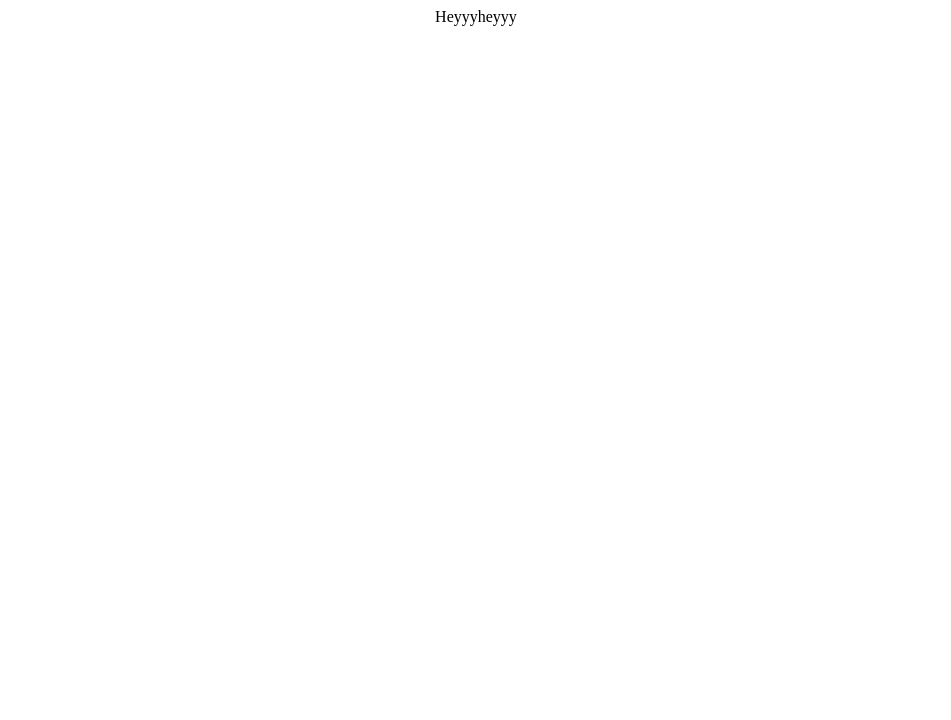
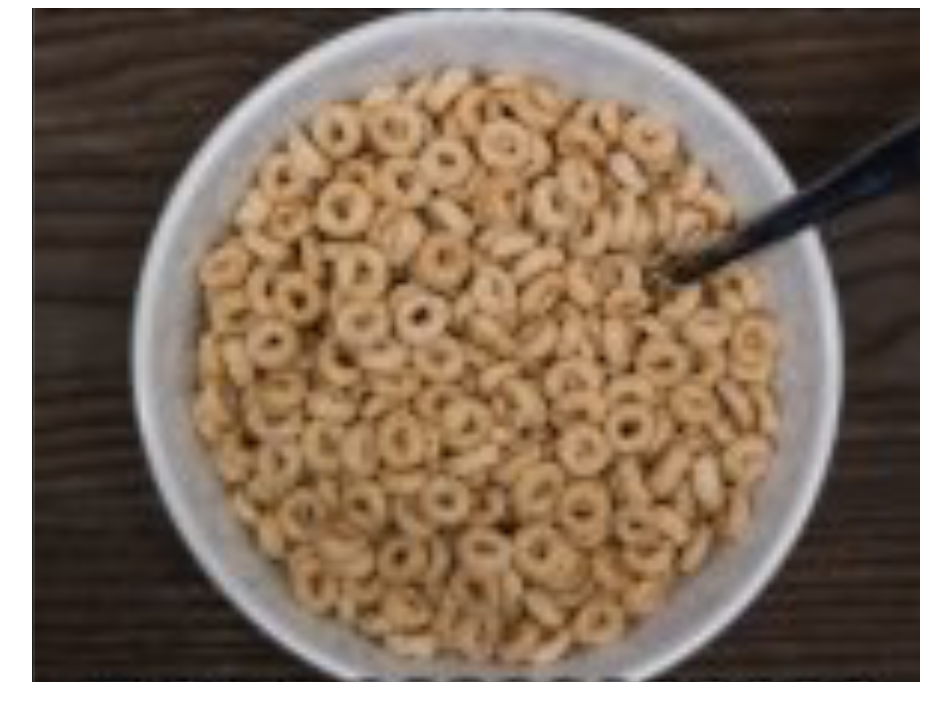
Before and after one commit to mkh7878/pythonchallenge, a plain HTML site: page index.html in a window 1280 px wide. Shown: the whole page, without its empty margins (164-1115 px from the left). Drawn offline with Linux system fonts and the light colour scheme.

Commit message:
Update index.html

```diff
--- a/index.html
+++ b/index.html
@@ -7,7 +7,7 @@
 <body>
 
     <div style="text-align:center">
-    Heyyyheyyy
+    <img src="cereal.png">
     </div>
 
 </body>
```
